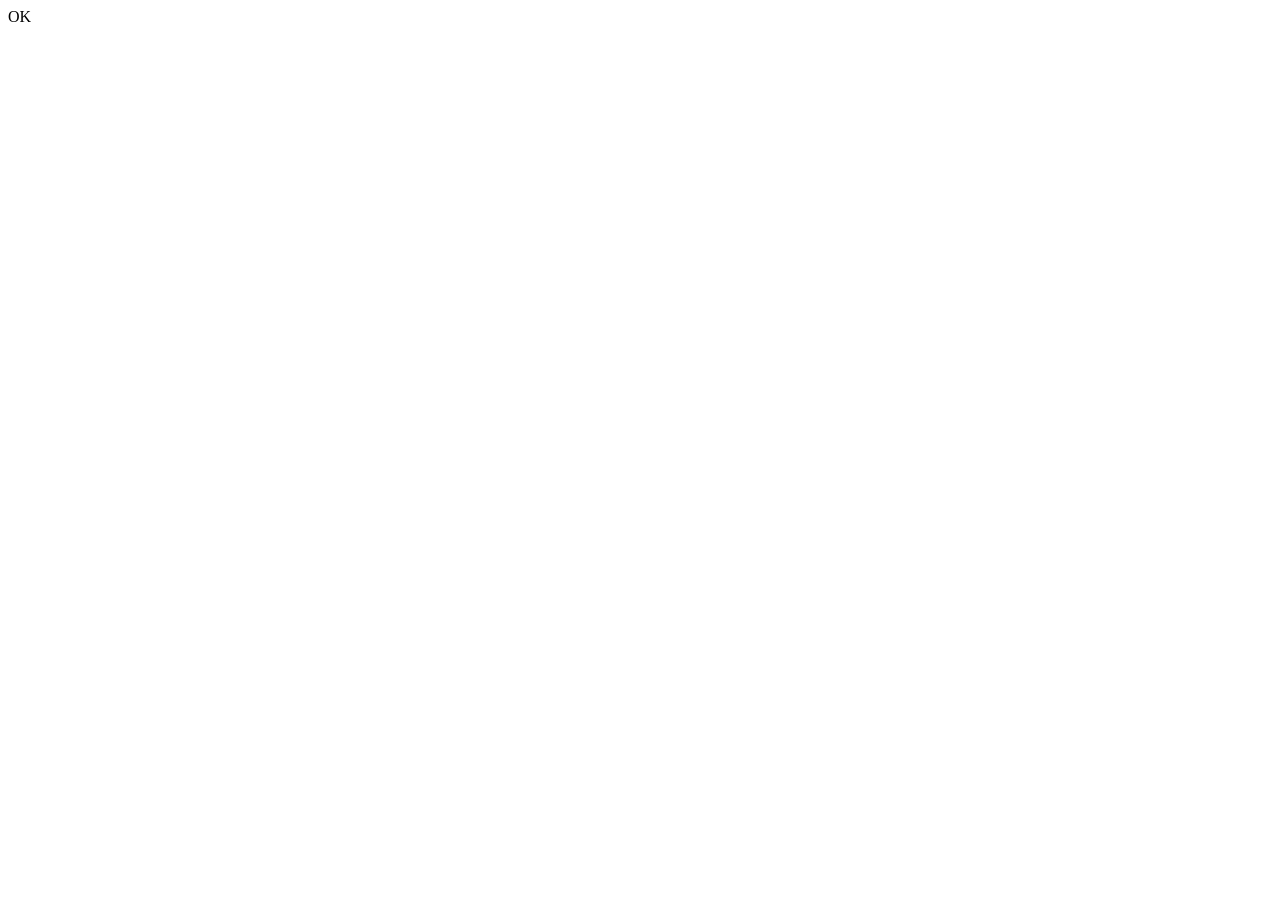
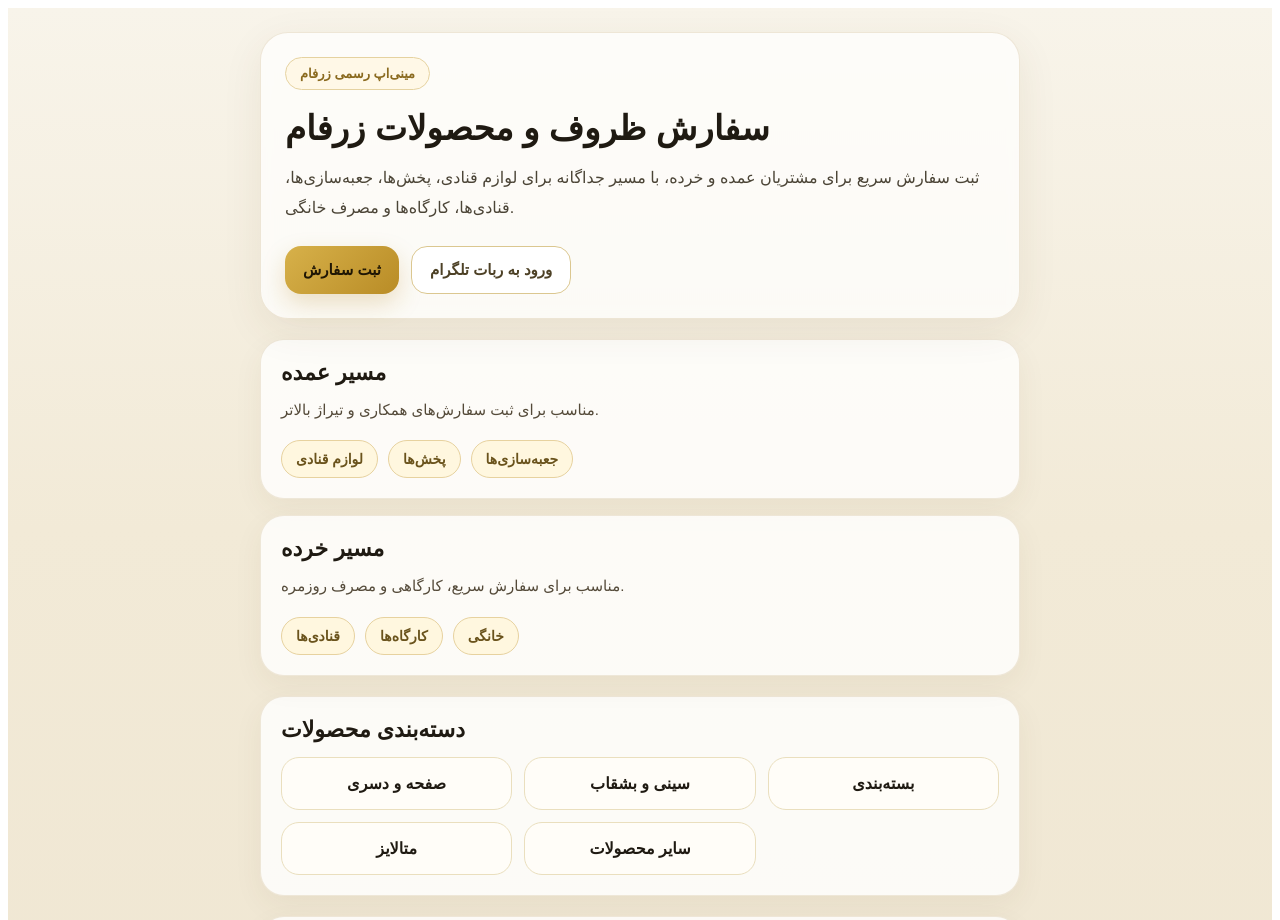
Before and after one commit to ipakchi-sudo/zarfam-miniapp, a Next.js app: page / in a window 1280 px wide. Shown: the top 920 px of the page. Before the commit the page ends 800 px from the top, so only its background shows below. Built offline with nearby package versions, Linux system fonts and the light colour scheme.

Commit message:
Refactor Home component with enhanced layout and styles

```diff
--- a/app/page.tsx
+++ b/app/page.tsx
@@ -1,3 +1,254 @@
 export default function Home() {
-  return <div>OK</div>;
+  return (
+    <main
+      style={{
+        minHeight: "100vh",
+        background:
+          "linear-gradient(180deg, #f8f4ea 0%, #f2ead7 45%, #efe6d2 100%)",
+        padding: "24px 16px 40px",
+        fontFamily: "sans-serif",
+        color: "#1f1a12",
+      }}
+    >
+      <div style={{ maxWidth: 760, margin: "0 auto" }}>
+        <section
+          style={{
+            background: "rgba(255,255,255,0.72)",
+            border: "1px solid rgba(180,150,90,0.22)",
+            borderRadius: 28,
+            padding: 24,
+            boxShadow: "0 12px 40px rgba(86, 67, 24, 0.08)",
+            backdropFilter: "blur(6px)",
+          }}
+        >
+          <div
+            style={{
+              display: "inline-flex",
+              alignItems: "center",
+              gap: 10,
+              background: "#fff8e7",
+              border: "1px solid #e5d2a0",
+              color: "#8a6a1f",
+              padding: "8px 14px",
+              borderRadius: 999,
+              fontSize: 13,
+              fontWeight: 700,
+              marginBottom: 18,
+            }}
+          >
+            مینی‌اپ رسمی زرفام
+          </div>
+
+          <h1
+            style={{
+              margin: 0,
+              fontSize: 34,
+              lineHeight: 1.2,
+              fontWeight: 900,
+            }}
+          >
+            سفارش ظروف و محصولات زرفام
+          </h1>
+
+          <p
+            style={{
+              marginTop: 14,
+              marginBottom: 0,
+              fontSize: 16,
+              lineHeight: 1.9,
+              color: "#4b4436",
+            }}
+          >
+            ثبت سفارش سریع برای مشتریان عمده و خرده، با مسیر جداگانه برای
+            لوازم قنادی، پخش‌ها، جعبه‌سازی‌ها، قنادی‌ها، کارگاه‌ها و مصرف خانگی.
+          </p>
+
+          <div
+            style={{
+              display: "flex",
+              flexWrap: "wrap",
+              gap: 12,
+              marginTop: 22,
+            }}
+          >
+            <a
+              href="https://tally.so/r/NpBjQO"
+              style={primaryButton}
+            >
+              ثبت سفارش
+            </a>
+
+            <a
+              href="https://t.me/zarfamsalebot"
+              style={secondaryButton}
+            >
+              ورود به ربات تلگرام
+            </a>
+          </div>
+        </section>
+
+        <section
+          style={{
+            display: "grid",
+            gap: 16,
+            marginTop: 20,
+          }}
+        >
+          <div style={cardStyle}>
+            <h2 style={sectionTitle}>مسیر عمده</h2>
+            <p style={sectionText}>
+              مناسب برای ثبت سفارش‌های همکاری و تیراژ بالاتر.
+            </p>
+
+            <div style={chipWrap}>
+              <span style={chipStyle}>لوازم قنادی</span>
+              <span style={chipStyle}>پخش‌ها</span>
+              <span style={chipStyle}>جعبه‌سازی‌ها</span>
+            </div>
+          </div>
+
+          <div style={cardStyle}>
+            <h2 style={sectionTitle}>مسیر خرده</h2>
+            <p style={sectionText}>
+              مناسب برای سفارش سریع، کارگاهی و مصرف روزمره.
+            </p>
+
+            <div style={chipWrap}>
+              <span style={chipStyle}>قنادی‌ها</span>
+              <span style={chipStyle}>کارگاه‌ها</span>
+              <span style={chipStyle}>خانگی</span>
+            </div>
+          </div>
+        </section>
+
+        <section style={{ ...cardStyle, marginTop: 20 }}>
+          <h2 style={sectionTitle}>دسته‌بندی محصولات</h2>
+
+          <div
+            style={{
+              display: "grid",
+              gridTemplateColumns: "repeat(auto-fit, minmax(180px, 1fr))",
+              gap: 12,
+              marginTop: 14,
+            }}
+          >
+            {[
+              "صفحه و دسری",
+              "سینی و بشقاب",
+              "بسته‌بندی",
+              "متالایز",
+              "سایر محصولات",
+            ].map((item) => (
+              <div
+                key={item}
+                style={{
+                  background: "#fffdf8",
+                  border: "1px solid #eadfbe",
+                  borderRadius: 18,
+                  padding: "16px 14px",
+                  fontWeight: 700,
+                  textAlign: "center",
+                }}
+              >
+                {item}
+              </div>
+            ))}
+          </div>
+        </section>
+
+        <section style={{ ...cardStyle, marginTop: 20 }}>
+          <h2 style={sectionTitle}>ثبت سفارش سریع</h2>
+          <p style={sectionText}>
+            برای شروع، روی دکمه زیر بزن و فرم سفارش را تکمیل کن.
+          </p>
+
+          <a
+            href="https://tally.so/r/NpBjQO"
+            style={{ ...primaryButton, marginTop: 10, display: "inline-flex" }}
+          >
+            شروع ثبت سفارش
+          </a>
+        </section>
+
+        <footer
+          style={{
+            marginTop: 22,
+            textAlign: "center",
+            color: "#6b604b",
+            fontSize: 13,
+            lineHeight: 1.9,
+          }}
+        >
+          زرفام · سفارش عمده و خرده · نسخه اولیه مینی‌اپ
+        </footer>
+      </div>
+    </main>
+  );
 }
+
+const primaryButton = {
+  display: "inline-flex",
+  alignItems: "center",
+  justifyContent: "center",
+  textDecoration: "none",
+  padding: "14px 18px",
+  borderRadius: 16,
+  background: "linear-gradient(135deg, #d7b14a 0%, #b98c26 100%)",
+  color: "#1f1604",
+  fontWeight: 800,
+  fontSize: 15,
+  boxShadow: "0 10px 24px rgba(169, 122, 17, 0.22)",
+};
+
+const secondaryButton = {
+  display: "inline-flex",
+  alignItems: "center",
+  justifyContent: "center",
+  textDecoration: "none",
+  padding: "14px 18px",
+  borderRadius: 16,
+  background: "#fff",
+  color: "#4d4126",
+  border: "1px solid #dbc790",
+  fontWeight: 800,
+  fontSize: 15,
+};
+
+const cardStyle = {
+  background: "rgba(255,255,255,0.8)",
+  border: "1px solid rgba(180,150,90,0.20)",
+  borderRadius: 24,
+  padding: 20,
+  boxShadow: "0 10px 30px rgba(86, 67, 24, 0.06)",
+};
+
+const sectionTitle = {
+  margin: 0,
+  fontSize: 22,
+  fontWeight: 900,
+};
+
+const sectionText = {
+  marginTop: 10,
+  marginBottom: 0,
+  color: "#544a39",
+  lineHeight: 1.9,
+  fontSize: 15,
+};
+
+const chipWrap = {
+  display: "flex",
+  flexWrap: "wrap" as const,
+  gap: 10,
+  marginTop: 16,
+};
+
+const chipStyle = {
+  background: "#fff7df",
+  border: "1px solid #e7d29f",
+  borderRadius: 999,
+  padding: "10px 14px",
+  fontSize: 14,
+  fontWeight: 700,
+  color: "#6a531c",
+};
```
